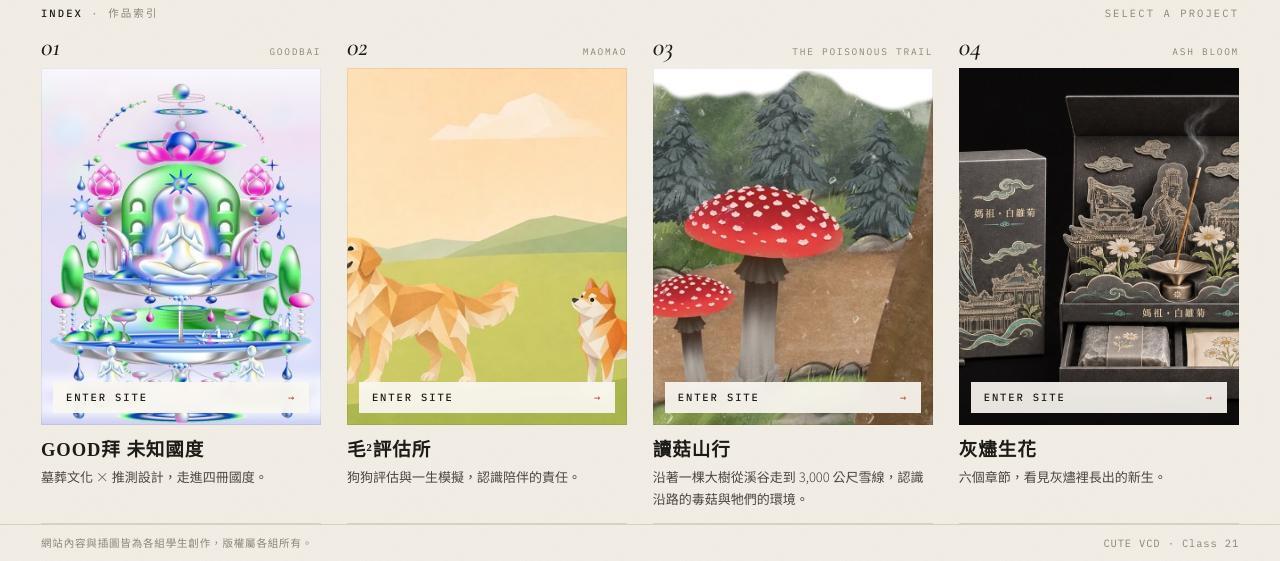
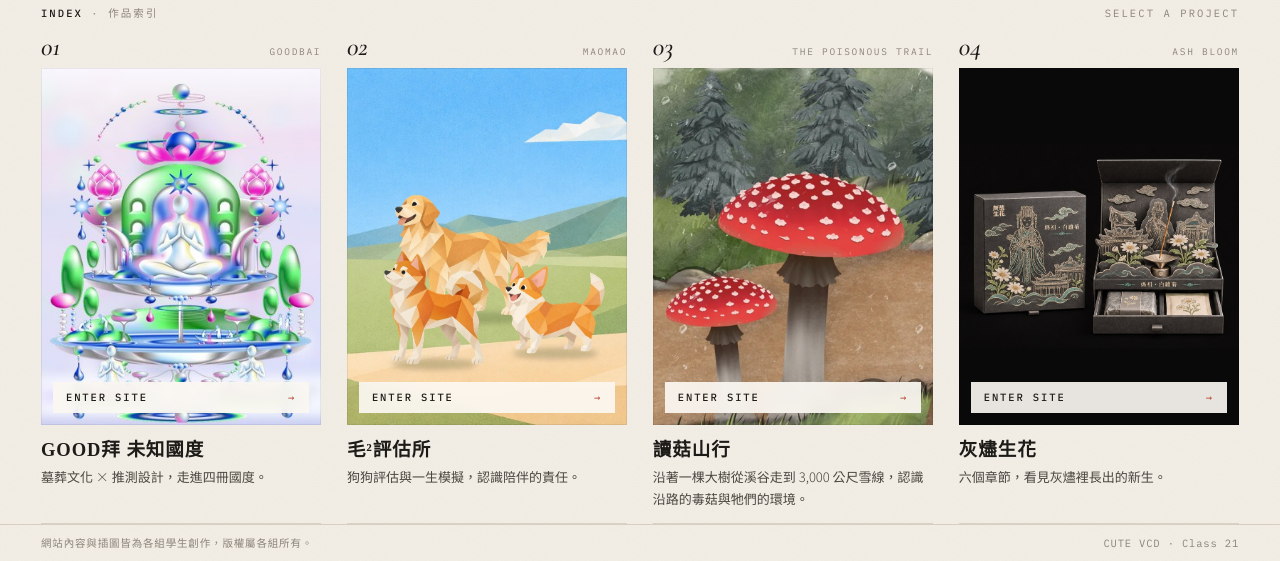
Before and after one commit to cute-capstone/cute-capstone.github.io, a plain HTML site: page index.html in a window 1280 px wide. Shown: the part 239-800 px from the top of the page. Drawn offline with nearby package versions, Linux system fonts and the light colour scheme.

Commit message:
總入口：毛²、讀菇、灰燼生花改用完整直式封面
Co-Authored-By: Claude Opus 5.5 <noreply@anthropic.com>

```diff
--- a/index.html
+++ b/index.html
@@ -130,9 +130,9 @@ footer .wrap{display:flex;justify-content:space-between;gap:16px;align-items:cen
    四組以上會自動換列（桌機一列四組）。 */
 const SITES = [
   { no:'01', name:'GOOD拜 未知國度', en:'GOODBAI', desc:'墓葬文化 × 推測設計，走進四冊國度。', url:'goodbai/', cover:'covers/goodbai.jpg', pos:'50%' },
-  { no:'02', name:'毛²評估所', en:'MAOMAO', desc:'狗狗評估與一生模擬，認識陪伴的責任。', url:'maomao/', cover:'covers/maomao.jpg', pos:'44%' },
-  { no:'03', name:'讀菇山行', en:'THE POISONOUS TRAIL', desc:'沿著一棵大樹從溪谷走到 3,000 公尺雪線，認識沿路的毒菇與牠們的環境。', url:'dugu/', cover:'covers/dugu.jpg', pos:'4%' },
-  { no:'04', name:'灰燼生花', en:'ASH BLOOM', desc:'六個章節，看見灰燼裡長出的新生。', url:'ashbloom/', cover:'covers/ashbloom.jpg', pos:'62%' },
+  { no:'02', name:'毛²評估所', en:'MAOMAO', desc:'狗狗評估與一生模擬，認識陪伴的責任。', url:'maomao/', cover:'covers/maomao-card.jpg', pos:'50%' },
+  { no:'03', name:'讀菇山行', en:'THE POISONOUS TRAIL', desc:'沿著一棵大樹從溪谷走到 3,000 公尺雪線，認識沿路的毒菇與牠們的環境。', url:'dugu/', cover:'covers/dugu-card.jpg', pos:'50%' },
+  { no:'04', name:'灰燼生花', en:'ASH BLOOM', desc:'六個章節，看見灰燼裡長出的新生。', url:'ashbloom/', cover:'covers/ashbloom-card.jpg', pos:'50%' },
 ];
 
 const grid = document.getElementById('grid');
```
Also changed, not shown: covers/ashbloom-card.jpg (added), covers/dugu-card.jpg (added), covers/maomao-card.jpg (added).
